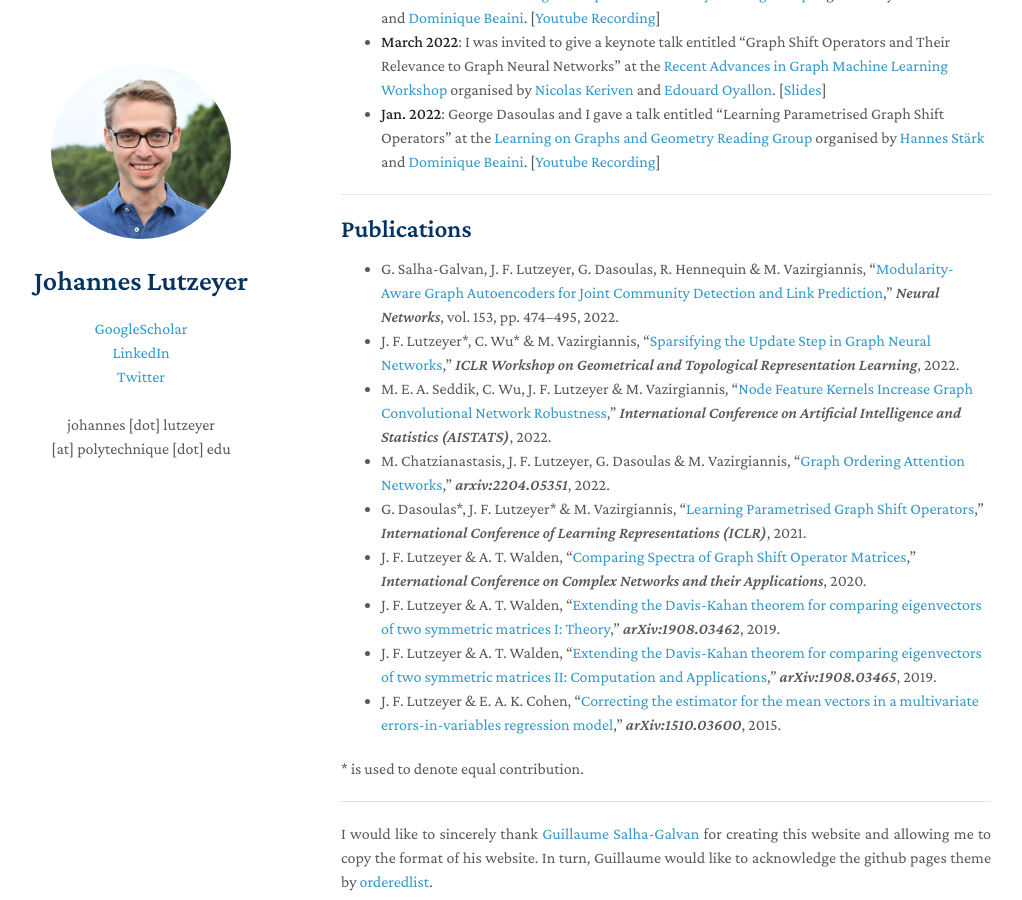
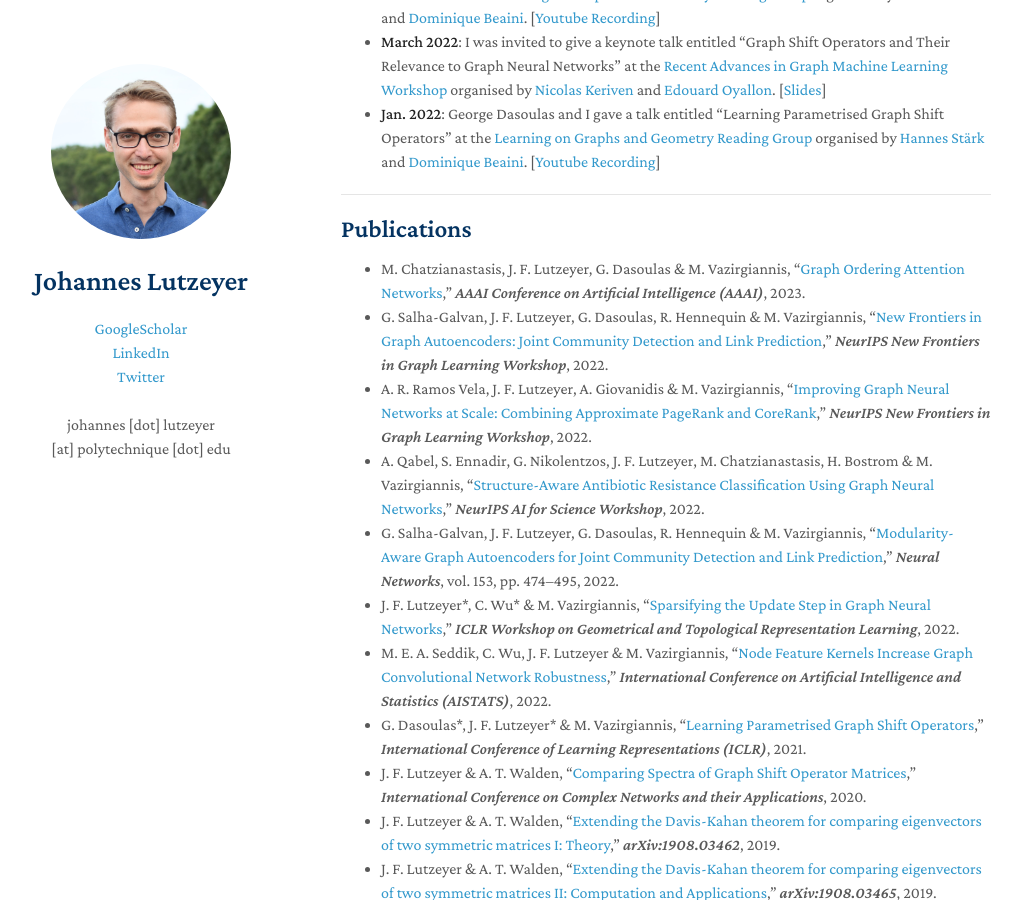
Before and after one commit to johanneslutzeyer/johanneslutzeyer.github.io, a Jekyll site: the page built from index.md, in a window 1280 px wide and 900 px high, scrolled down 446 px. Shown: the whole window, without its empty margins (129-1151 px from the left). Built offline with Jekyll 4.4.1, drawn with Linux system fonts in a browser that asks for light colours; our own code applies the rules of GitHub Pages for plain Markdown files; a script that is not in the unit is left out.

Commit message:
Update index.md

```diff
--- a/index.md
+++ b/index.md
@@ -21,10 +21,13 @@ My academic CV can be accessed <a href="https://johanneslutzeyer.com/doc/Johanne
 ---
 
 ## Publications
+- M. Chatzianastasis, J. F. Lutzeyer, G. Dasoulas & M. Vazirgiannis, "<a href="https://arxiv.org/pdf/2204.05351.pdf" target="_blank">Graph Ordering Attention Networks</a>," *AAAI Conference on Artificial Intelligence (AAAI)*, 2023.
+-  G. Salha-Galvan, J. F. Lutzeyer, G. Dasoulas, R. Hennequin & M. Vazirgiannis, "<a href="https://arxiv.org/pdf/2211.08972.pdf" target="_blank">New Frontiers in Graph Autoencoders: Joint Community Detection and Link Prediction</a>," *NeurIPS New Frontiers in Graph Learning Workshop*, 2022.
+- A. R. Ramos Vela, J. F. Lutzeyer, A. Giovanidis & M. Vazirgiannis, "<a href="https://arxiv.org/pdf/2211.04248.pdf" target="_blank">Improving Graph Neural Networks at Scale: Combining Approximate PageRank and CoreRank</a>," *NeurIPS New Frontiers in Graph Learning Workshop*, 2022.
+- A. Qabel, S. Ennadir, G. Nikolentzos, J. F. Lutzeyer, M. Chatzianastasis, H. Bostrom & M. Vazirgiannis, "<a href="https://www.biorxiv.org/content/10.1101/2022.10.06.511103v1.full.pdf" target="_blank">Structure-Aware Antibiotic Resistance Classification Using Graph Neural Networks</a>," *NeurIPS AI for Science Workshop*,  2022.
 - G. Salha-Galvan, J. F. Lutzeyer, G. Dasoulas, R. Hennequin & M. Vazirgiannis, "<a href="https://arxiv.org/pdf/2202.00961.pdf" target="_blank">Modularity-Aware Graph Autoencoders for Joint Community Detection and Link Prediction</a>," *Neural Networks*, vol. 153, pp. 474--495, 2022.
 - J. F. Lutzeyer\*, C. Wu\* & M. Vazirgiannis, "<a href="https://arxiv.org/pdf/2109.00909.pdf" target="_blank">Sparsifying the Update Step in Graph Neural Networks</a>," *ICLR Workshop on Geometrical and Topological Representation Learning*, 2022.
 - M. E. A. Seddik, C. Wu, J. F. Lutzeyer & M. Vazirgiannis, "<a href="https://arxiv.org/pdf/2109.01785.pdf" target="_blank">Node Feature Kernels Increase Graph Convolutional Network Robustness</a>," *International Conference on Artificial Intelligence and Statistics (AISTATS)*, 2022.
-- M. Chatzianastasis, J. F. Lutzeyer, G. Dasoulas & M. Vazirgiannis, "<a href="https://arxiv.org/pdf/2204.05351.pdf" target="_blank">Graph Ordering Attention Networks</a>," *arxiv:2204.05351*, 2022.
 - G. Dasoulas\*, J. F. Lutzeyer\* & M. Vazirgiannis, "<a href="https://arxiv.org/pdf/2101.10050.pdf" target="_blank">Learning Parametrised Graph Shift Operators</a>," *International Conference of Learning Representations (ICLR)*, 2021.
 - J. F. Lutzeyer & A. T. Walden, "<a href="https://spiral.imperial.ac.uk/bitstream/10044/1/82477/1/Lutzeyer-J-2020-PhD-Thesis.pdf#page=69" target="_blank">Comparing Spectra of Graph Shift Operator Matrices</a>," *International Conference on Complex Networks and their Applications*, 2020.
 - J. F. Lutzeyer & A. T. Walden, "<a href="https://arxiv.org/pdf/1908.03462.pdf" target="_blank">Extending the Davis-Kahan theorem for comparing eigenvectors of two symmetric matrices I: Theory</a>," *arXiv:1908.03462*, 2019.
```
